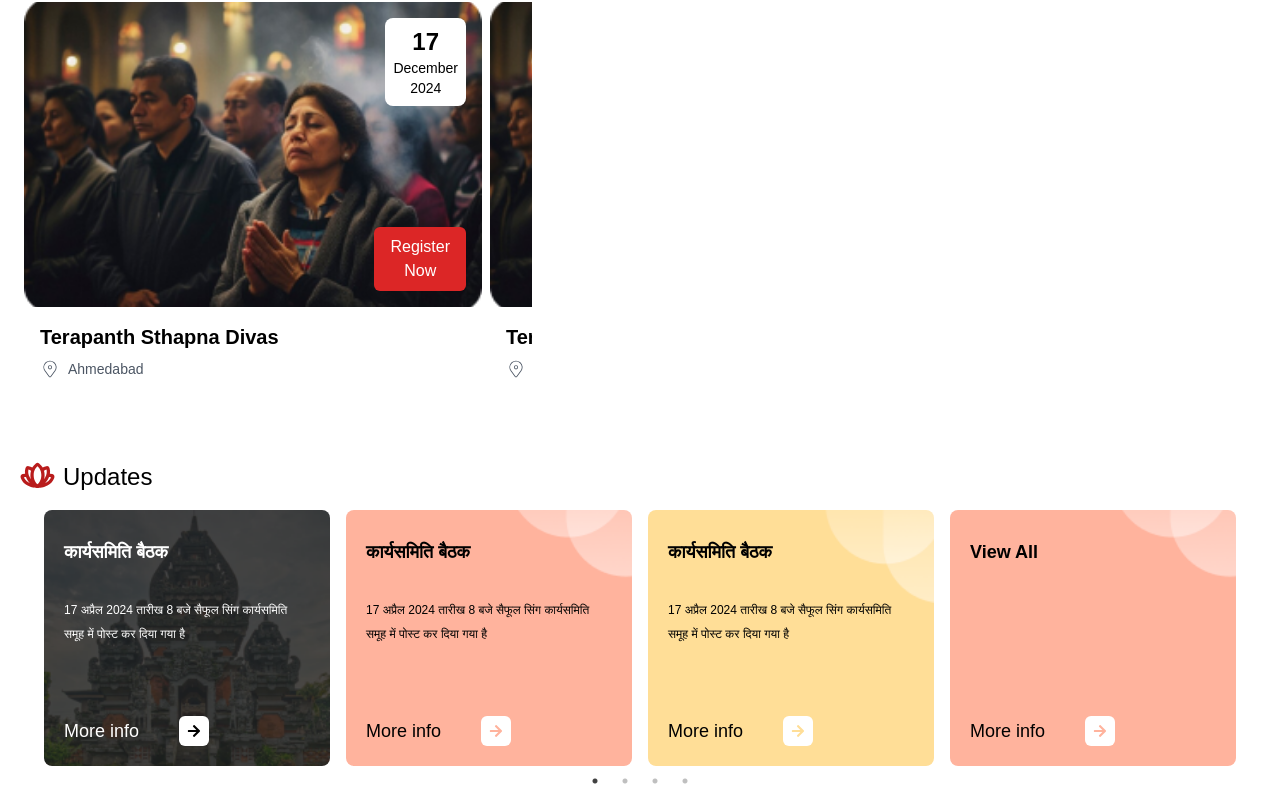
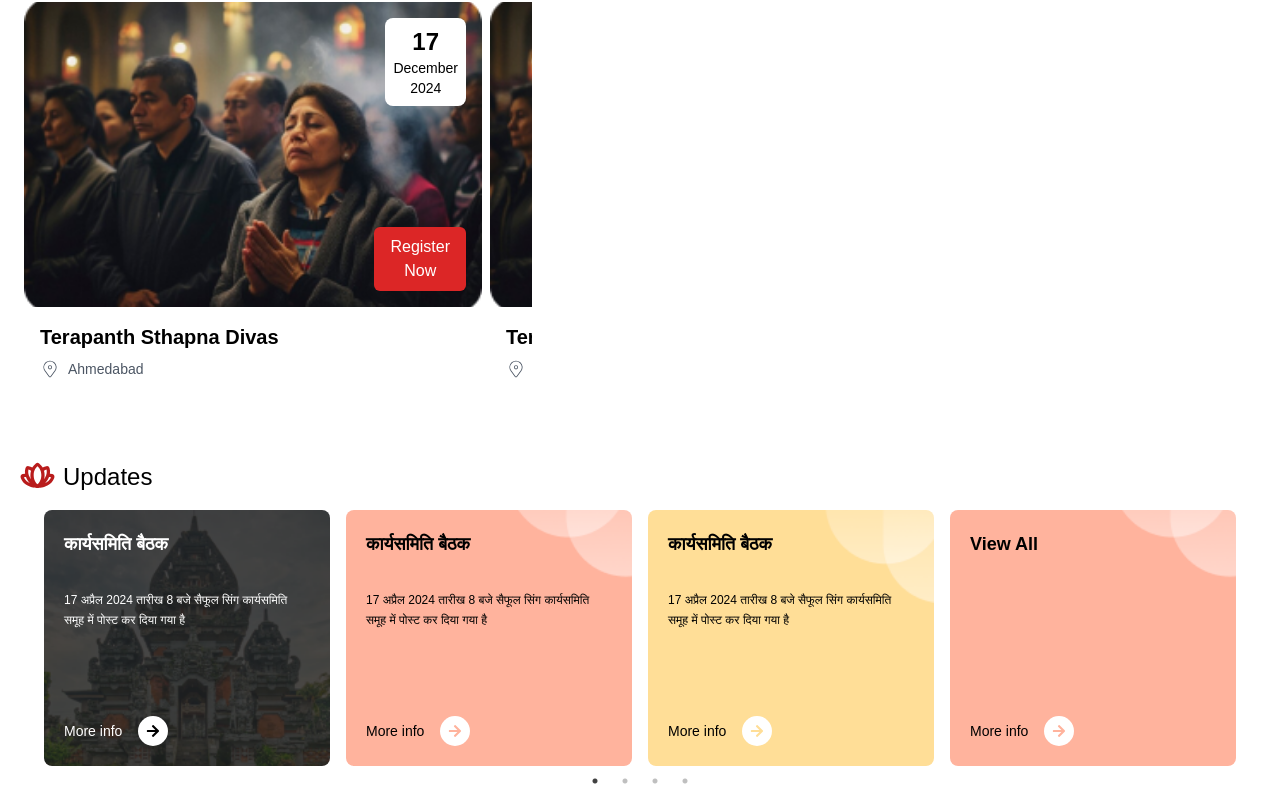
Before and after one commit to SrijaAdhya12/assignment, a React (Vite) app in the folder client/: page / in a window 1280 px wide. Shown: the part 1422-2224 px from the top of the page. Built offline with nearby package versions, Linux system fonts and the light colour scheme.

Commit message:
feat: added birthday header

```diff
--- a/client/src/components/UpdateCarousal.jsx
+++ b/client/src/components/UpdateCarousal.jsx
@@ -1,6 +1,6 @@
 import React from "react";
 import Slider from "react-slick";
-import { FaArrowRight } from "react-icons/fa"
+import { FaArrowRight } from "react-icons/fa";
 import { update1, update2, update3, update4 } from "../assets";
 
 const Carousel = () => {
@@ -19,7 +19,7 @@ const Carousel = () => {
                 },
             },
             {
-                breakpoint: 600,
+                breakpoint: 768,
                 settings: {
                     slidesToShow: 2,
                     slidesToScroll: 1,
@@ -42,7 +42,7 @@ const Carousel = () => {
                 "17 अप्रैल 2024 तारीख 8 बजे सैफूल सिंग कार्यसमिति समूह में पोस्ट कर दिया गया है",
             textColor: "text-white",
             bgImage: update1,
-            arrowColor: "text-black"
+            arrowColor: "text-black",
         },
         {
             title: "कार्यसमिति बैठक",
@@ -50,8 +50,7 @@ const Carousel = () => {
                 "17 अप्रैल 2024 तारीख 8 बजे सैफूल सिंग कार्यसमिति समूह में पोस्ट कर दिया गया है",
             textColor: "text-black",
             bgImage: update2,
-            arrowColor: "text-[#FFB39D]"
-
+            arrowColor: "text-[#FFB39D]",
         },
         {
             title: "कार्यसमिति बैठक",
@@ -59,15 +58,14 @@ const Carousel = () => {
                 "17 अप्रैल 2024 तारीख 8 बजे सैफूल सिंग कार्यसमिति समूह में पोस्ट कर दिया गया है",
             textColor: "text-black",
             bgImage: update3,
-            arrowColor: "text-[#FFDE97]"
+            arrowColor: "text-[#FFDE97]",
         },
         {
             title: "View All",
             description: "",
-            bgColor: "bg-[#FFD6D6]",
+            bgImage: update4,
             textColor: "text-black",
-            bgImage: update4,
-            arrowColor: "text-[#FFB39D]"
+            arrowColor: "text-[#FFB39D]",
         },
     ];
 
@@ -77,20 +75,20 @@ const Carousel = () => {
                 {slides.map((slide, index) => (
                     <div key={index} className="px-2">
                         <div
-                            className={`h-64 rounded-lg flex flex-col justify-between p-5 ${slide.bgColor} ${slide.textColor}`}
+                            className={`h-72 md:h-64 rounded-lg flex flex-col justify-between p-5 ${slide.textColor}`}
                             style={{
                                 backgroundImage: `url(${slide.bgImage})`,
                                 backgroundSize: "cover",
                                 backgroundPosition: "center",
                             }}
                         >
-                            <h3 className="text-lg font-bold mt-2">{slide.title}</h3>
+                            <h3 className="text-lg font-bold">{slide.title}</h3>
                             {slide.description && (
-                                <p className="text-xs leading-6 mt-8">{slide.description}</p>
+                                <p className="text-xs leading-5 mt-4 md:mt-8">{slide.description}</p>
                             )}
-                            <button className="mt-auto text-sm flex items-center gap-10">
-                                <span className="font-thin text-lg">More info</span>
-                                <span className="transition-transform transform group-hover:translate-x-1 bg-white rounded-md p-2">
+                            <button className="mt-auto text-sm flex items-center gap-4">
+                                <span className="font-medium">More info</span>
+                                <span className="transition-transform transform bg-white rounded-full p-2">
                                     <FaArrowRight className={`${slide.arrowColor}`} />
                                 </span>
                             </button>
```
